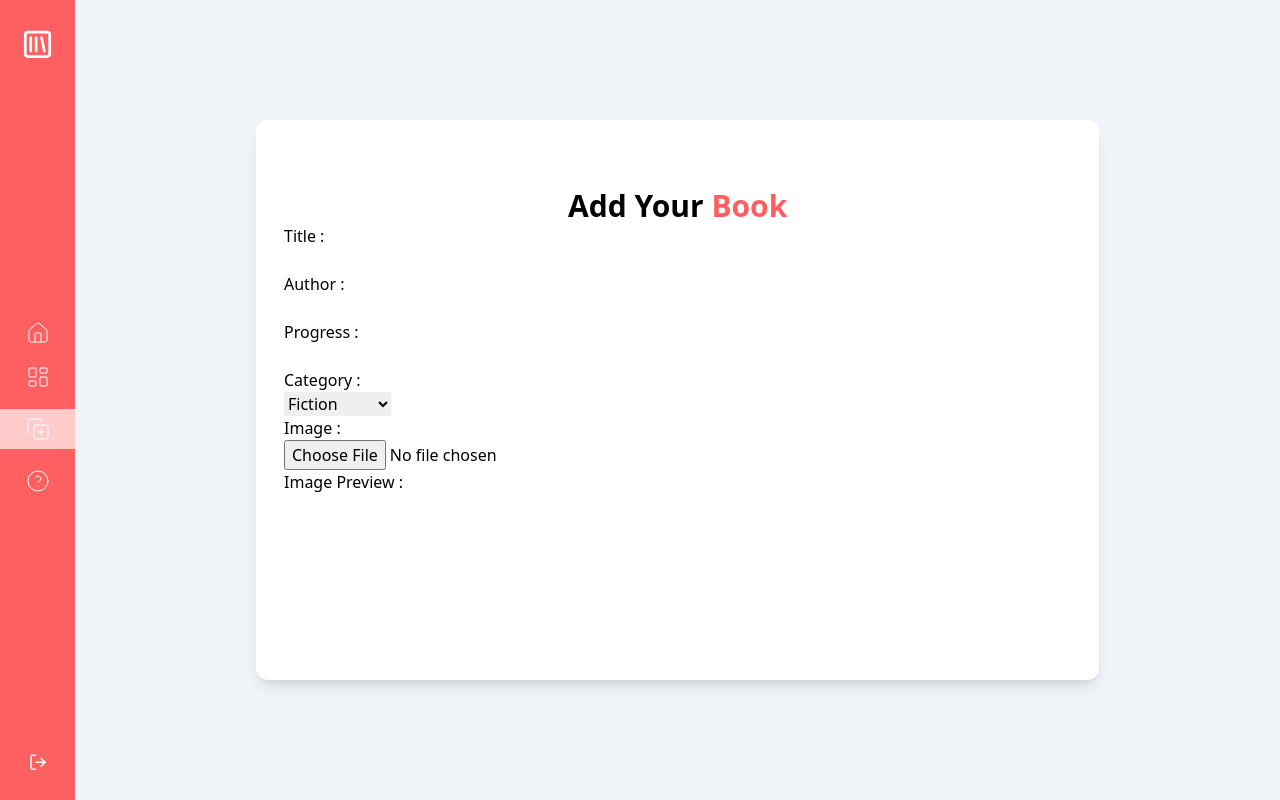
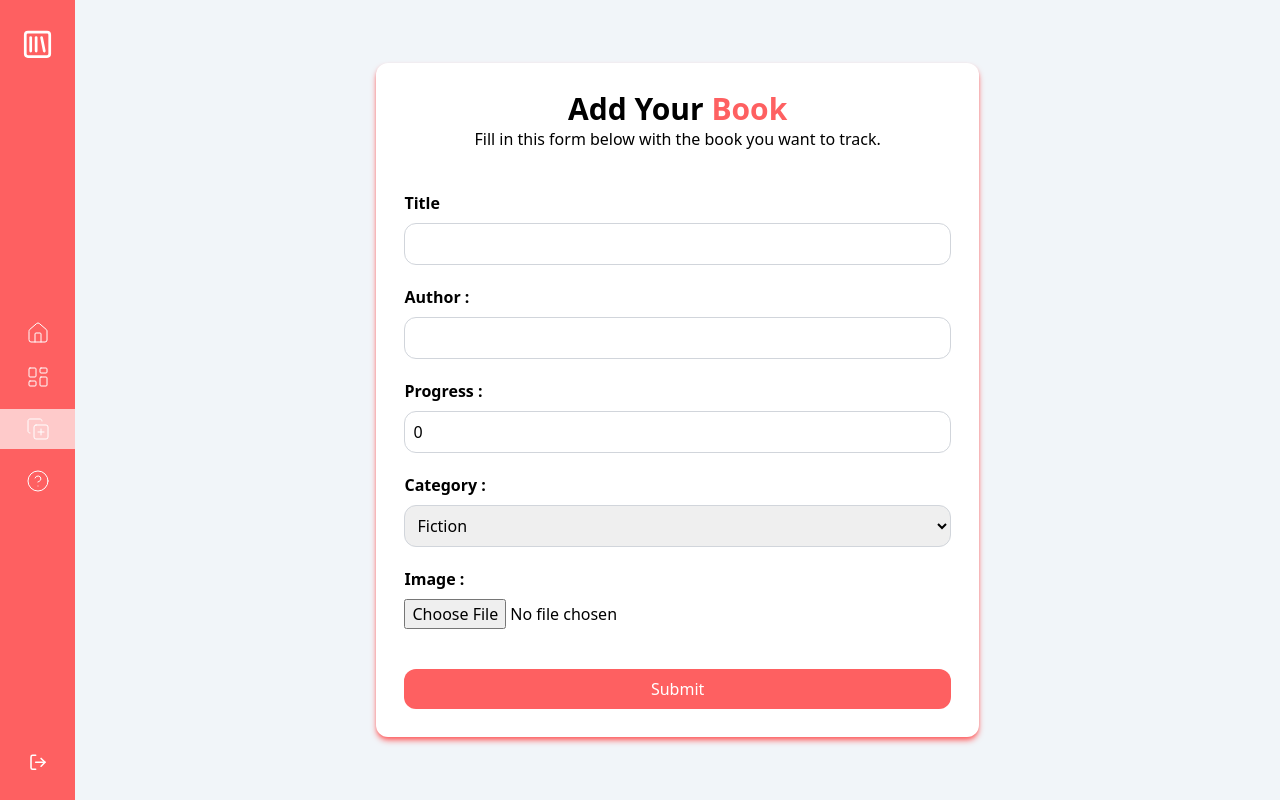
Before and after one commit to eszw10/shelf-app, a React (Vite) app: page /add in a window 1280 px wide. Built offline with nearby package versions, Linux system fonts and the light colour scheme; a web font is replaced by a local one.

Commit message:
binding get API and fix bugs

```diff
--- a/src/components/Book.jsx
+++ b/src/components/Book.jsx
@@ -1,15 +1,19 @@
 import PropTypes from "prop-types";
+import { imageConverter } from "../utils";
 
 const Book = ({ data, handleClick }) => {
+  const imageSrc = imageConverter(data.image);
+  console.log(imageSrc);
+
   return (
     <div
       className="font-playfair flex flex-col gap-3 cursor-pointer"
       onClick={() => handleClick(data.id)}
     >
-      <img src={data.image} className="h-52 w-40" alt={data.title} />
+      <img src={imageSrc} className="h-52 w-40" alt={data.title} />
       <p className="w-40">{data.title}</p>
       <p className="text-xs text-gray-400">{data.author}</p>
-      <div className="mt-auto w-full h-1 bg-slate-400 rounded-sm">
+      <div className="mt-auto w-40 h-1 bg-slate-400 rounded-sm">
         {data.progress > 0 && (
           <div
             style={{ width: `${data.progress}%` }}
--- a/src/components/Detail.jsx
+++ b/src/components/Detail.jsx
@@ -1,32 +1,105 @@
 import PropTypes from "prop-types";
 import { useState } from "react";
+import { imageConverter } from "../utils";
 
 const Detail = ({ data }) => {
-  const [isChanged, setIsChanged] = useState(false);
+  const imageSrc = imageConverter(data.image);
+  const [image, setImage] = useState(null);
+  const [book, setBook] = useState(data);
+  const [preview, setPreview] = useState(null);
+
+  const handleImageChange = (e) => {
+    const file = e.target.files[0];
+    if (file) {
+      setImage(file);
+      const previewURL = URL.createObjectURL(file);
+      setPreview(previewURL);
+    }
+  };
+
+  const handleChange = (e) => {
+    const { name, value } = e.target;
+    const file = e.target.files[0];
+    if (name == "image") {
+      if (file) {
+        setImage(file);
+        const previewURL = URL.createObjectURL(file);
+        setPreview(previewURL);
+      }
+    }
+    setBook((book) => ({
+      ...book,
+      [name]: name == "image" ? image : value,
+    }));
+  };
+
+  const formData = new FormData();
+  formData.append("image", image);
+
   return (
     <div className="w-1/2 bg-main flex flex-col justify-center items-center gap-7">
-      {isChanged ? (
-        <div className="">
-          <input type="text" name="title" value={data.title} />
-          <input type="text" name="author" value={data.author} />
-          <input type="number" name="progress" value={data.progress} />
-          <select name="category" id="">
-            <option value="Fic"></option>
+      <h1 className="font-semibold text-3xl text-white">Manage Book</h1>
+      <div className="flex flex-col items-center gap-7">
+        <img src={imageSrc} alt={book.title} className="rounded-xl" />
+        <div className="flex flex-col gap-2">
+          <p className="font-semibold">Title</p>
+          <input
+            type="text"
+            name="title"
+            className="outline-main p-2 border border-gray-300 rounded-xl"
+            value={book.title}
+            onChange={handleChange}
+            required
+          />
+        </div>
+        <div className="flex flex-col gap-2">
+          <p className="font-semibold">Author : </p>
+          <input
+            type="text"
+            name="author"
+            className="outline-main p-2 border border-gray-300 rounded-xl"
+            required
+            value={book.author}
+            onChange={handleChange}
+          />
+        </div>
+        <div className="flex flex-col gap-2">
+          <p className="font-semibold">Progress : </p>
+          <input
+            type="number"
+            name="progress"
+            className="outline-main p-2 border border-gray-300 rounded-xl"
+            value={book.progress}
+            required
+            onChange={handleChange}
+          />
+        </div>
+        <div className="flex flex-col gap-2">
+          <p className="font-semibold">Category : </p>
+          <select
+            name="category"
+            id=""
+            className="border border-gray-300 rounded-xl outline-main p-2"
+            value={book.category}
+            onChange={handleChange}
+          >
+            <option value="Fiction">Fiction</option>
+            <option value="Non-Fiction">Non-Fiction</option>
+            <option value="Education">Education</option>
+            <option value="Fantasy">Fantasy</option>
+            <option value="Drama">Drama</option>
+            <option value="History">History</option>
           </select>
-          <button>Delete</button>
-          <button>Update</button>
-          <button onClick={() => setIsChanged(false)}>Cancel</button>
         </div>
-      ) : (
-        <div className="">
-          <h1>Detail</h1>
-          <img src={data.image} alt="" />
-          <p>{data.title}</p>
-          <p>{data.author}</p>
-          <p>{data.progress}%</p>
-          <button onClick={() => setIsChanged(true)}>Change</button>
+        <div className="flex justify-center items-center gap-5">
+          <button className="bg-red-600 font-semibold text-white py-2 px-6 rounded-lg">
+            Delete
+          </button>
+          <button className="bg-green-600 font-semibold text-white py-2 px-6 rounded-lg">
+            Update
+          </button>
         </div>
-      )}
+      </div>
     </div>
   );
 };
--- a/src/components/Filter.jsx
+++ b/src/components/Filter.jsx
@@ -1,6 +1,8 @@
 import PropTypes from "prop-types";
 
 const Filter = ({ data, handleClick }) => {
+  console.log(typeof data.value);
+
   return (
     <button
       className={`${
--- a/src/components/Reminder.jsx
+++ b/src/components/Reminder.jsx
@@ -1,15 +1,19 @@
 import PropTypes from "prop-types";
 import { Link } from "react-router-dom";
 import { toast, Toaster } from "react-hot-toast";
+import { imageConverter } from "../utils";
 
 const Reminder = ({ data }) => {
   const book = data.filter((book) => book.progress < 70 && book.progress >= 0);
   const chosenBook = book[Math.floor(Math.random() * book.length)];
+  const imageSrc = imageConverter(chosenBook.image);
+  console.log(imageSrc);
+
   const notify = () =>
-    toast.success("Sure Boss, Dont forget to read it later!");
+    toast.success("Sure Boss, Don't forget to read it later!");
   return (
     <div className="flex bg-ground-light gap-5 p-6 rounded-xl w-[30%] 2xl:w-[25%]">
-      <img src={chosenBook.image} alt={chosenBook.title} />
+      <img src={imageSrc} alt={chosenBook.title} />
       <div className="flex flex-col">
         <p className="mb-5">
           Did you read <strong>{chosenBook.title}</strong> by{" "}
--- a/src/pages/AddBook.jsx
+++ b/src/pages/AddBook.jsx
@@ -1,25 +1,99 @@
+import { useState } from "react";
+import books from "../booklist";
+
 const AddBook = () => {
+  const [book, setBook] = useState({
+    id: books.length + 1,
+    title: "",
+    author: "",
+    progress: 0,
+    isRead: false,
+    image: null,
+    category: "",
+  });
+  const [image, setImage] = useState(null);
+  const [preview, setPreview] = useState(null);
+
+  const handleImageChange = (e) => {
+    const file = e.target.files[0];
+    if (file) {
+      setImage(file);
+      const previewURL = URL.createObjectURL(file);
+      setPreview(previewURL);
+    }
+  };
+
+  const handleChange = (e) => {
+    const { name, value } = e.target;
+    const file = e.target.files[0];
+    if (name == "image") {
+      if (file) {
+        setImage(file);
+        const previewURL = URL.createObjectURL(file);
+        setPreview(previewURL);
+      }
+    }
+    setBook((book) => ({
+      ...book,
+      [name]: name == "image" ? image : value,
+    }));
+  };
+
+  const formData = new FormData();
+  formData.append("image", image);
+
   return (
     <div className="bg-slate-100 flex justify-center items-center w-full">
-      <div className="bg-white h-[70%] w-[70%] rounded-xl shadow-lg p-7">
-        <h1 className="text-3xl font-bold text-center pt-10">
+      <div className="bg-white w-[50%] flex flex-col gap-10 rounded-xl shadow-main shadow-md p-7">
+        <section className="flex flex-col items-center justify-center">
+          <h1 className="text-3xl font-bold text-center">
             Add Your <span className="text-main">Book</span>
           </h1>
-        <div className="">
-          <p>Title : </p>
-          <input type="text" name="title" />
+          <p>Fill in this form below with the book you want to track.</p>
+        </section>
+        <form action="" className="flex flex-col gap-5">
+          <div className="flex flex-col gap-2">
+            <p className="font-semibold">Title</p>
+            <input
+              type="text"
+              name="title"
+              className="outline-main p-2 border border-gray-300 rounded-xl"
+              value={book.title}
+              onChange={handleChange}
+              required
+            />
           </div>
-        <div className="">
-          <p>Author : </p>
-          <input type="text" name="author" />
+          <div className="flex flex-col gap-2">
+            <p className="font-semibold">Author : </p>
+            <input
+              type="text"
+              name="author"
+              className="outline-main p-2 border border-gray-300 rounded-xl"
+              required
+              value={book.author}
+              onChange={handleChange}
+            />
           </div>
-        <div className="">
-          <p>Progress : </p>
-          <input type="number" name="progress" />
+          <div className="flex flex-col gap-2">
+            <p className="font-semibold">Progress : </p>
+            <input
+              type="number"
+              name="progress"
+              className="outline-main p-2 border border-gray-300 rounded-xl"
+              value={book.progress}
+              required
+              onChange={handleChange}
+            />
           </div>
-        <div className="">
-          <p>Category : </p>
-          <select name="category" id="">
+          <div className="flex flex-col gap-2">
+            <p className="font-semibold">Category : </p>
+            <select
+              name="category"
+              id=""
+              className="border border-gray-300 rounded-xl outline-main p-2"
+              value={book.category}
+              onChange={handleChange}
+            >
               <option value="Fiction">Fiction</option>
               <option value="Non-Fiction">Non-Fiction</option>
               <option value="Education">Education</option>
@@ -28,11 +102,25 @@ const AddBook = () => {
               <option value="History">History</option>
             </select>
           </div>
-        <div className="">
-          <p>Image :</p>
-          <input type="file" accept="image/*" name="" id="" />
+          <div className="flex flex-col gap-2">
+            <p className="font-semibold">Image :</p>
+            <input
+              type="file"
+              accept="image/*"
+              name=""
+              id=""
+              onChange={handleImageChange}
+              value={image}
+            />
           </div>
+          {preview && (
+            <div className="flex gap-2">
               <div className="">Image Preview :</div>
+              <img src={preview} alt="image-preview" className="h-14" />
+            </div>
+          )}
+        </form>
+        <button className="bg-main text-white p-2 rounded-xl">Submit</button>
       </div>
     </div>
   );
--- a/src/pages/Home.jsx
+++ b/src/pages/Home.jsx
@@ -1,15 +1,18 @@
 import QuotesBox from "../components/QuotesBox";
-import books from "../booklist";
+// import books from "../booklist";
 import Book from "../components/Book";
 import Statistic from "../components/Statistic";
 import { CircleUserRound, Mail } from "lucide-react";
 import Reminder from "../components/Reminder";
 import Community from "../components/Community";
 import { Link } from "react-router-dom";
+import { useEffect, useState } from "react";
 
 const Home = () => {
-  const uniqueAuthor = [...new Set(books.map((book) => book.author))].length;
-  const onGoing = books.filter(
+  const [books, setBooks] = useState([]);
+  const [loading, setLoading] = useState(true);
+  const uniqueAuthor = [...new Set(books?.map((book) => book.author))].length;
+  const onGoing = books?.filter(
     (book) => book.progress < 100 && book.progress > 0
   ).length;
   const statistics = [
@@ -29,6 +32,25 @@ const Home = () => {
       value: onGoing,
     },
   ];
+
+  const fetchBooks = async () => {
+    try {
+      const response = await fetch("http://localhost:8080/books");
+      const data = await response.json();
+      setBooks(data);
+    } catch (error) {
+      console.log(error);
+    } finally {
+      setLoading(false);
+    }
+  };
+
+  useEffect(() => {
+    fetchBooks();
+  }, []);
+
+  console.log(books);
+
   return (
     <div className="pb-10 flex flex-col gap-7 w-full bg-slate-100">
       <div className="flex justify-between bg-white px-9 py-4">
@@ -40,16 +62,26 @@ const Home = () => {
       </div>
       <div className="flex mx-9 justify-between items-center">
         <QuotesBox />
-        <Reminder data={books} />
+        {loading ? (
+          <div className="flex justify-center items-center w-[30%]">
+            <div className="w-16 h-16 border-4 border-t-4 border-gray-300 rounded-full animate-spin border-t-main"></div>
+          </div>
+        ) : (
+          <Reminder data={books} />
+        )}
       </div>
       <p className="text-gray-400 text-xl mx-9">Continue Reading</p>
       <div className="flex justify-between mx-9">
         <div className="flex justify-between w-[60%]">
-          {books
-            .filter((book) => book.id < 5)
-            .map((book) => (
-              <Book key={book.id} data={book} />
-            ))}
+          {loading ? (
+            <div className="w-full flex justify-center items-center">
+              <div className="w-16 h-16 border-4 border-t-4 border-gray-300 rounded-full animate-spin border-t-main"></div>
+            </div>
+          ) : (
+            books
+              .filter((book) => book.id < 5)
+              .map((book) => <Book key={book.id} data={book} />)
+          )}
         </div>
         <Community />
       </div>
--- a/src/pages/Library.jsx
+++ b/src/pages/Library.jsx
@@ -1,10 +1,13 @@
 import Book from "../components/Book";
-import booksArr from "../booklist";
 import Filter from "../components/Filter";
-import { useState } from "react";
+import { useEffect, useState } from "react";
 import Detail from "../components/Detail";
 import SearchBar from "../components/SearcBar";
 const Library = () => {
+  const [books, setBooks] = useState([]);
+  const [loading, setLoading] = useState(true);
+  const [filteredBooks, setFilteredBooks] = useState([]);
+  const [activeBook, setActiveBook] = useState(null);
   const [filters, setFilters] = useState([
     {
       id: 1,
@@ -43,37 +46,57 @@ const Library = () => {
     },
   ]);
 
-  const [books, setBooks] = useState(booksArr);
-  const [activeBook, setActiveBook] = useState(null);
+  const fetchBooks = async () => {
+    try {
+      const response = await fetch("http://localhost:8080/books");
+      const data = await response.json();
+      setBooks(data);
+      setFilteredBooks(data);
+      console.log(data);
+    } catch (error) {
+      console.log(error);
+    } finally {
+      setLoading(false);
+    }
+  };
+
+  useEffect(() => {
+    fetchBooks();
+  }, []);
 
   const handleFilter = (value) => {
     const filtered =
-      value === "All"
-        ? booksArr
-        : booksArr.filter((book) => book.category === value);
-    setBooks(filtered);
+      value == "All"
+        ? books
+        : books.filter(
+            (book) => book.category.toLowerCase() == value.toLowerCase()
+          );
     setFilters((filters) =>
-      filters.map((filter) => {
-        if (filter.value === value) {
-          return { ...filter, isActive: true };
-        }
-        return { ...filter, isActive: false };
-      })
+      filters.map((filter) => ({
+        ...filter,
+        isActive: filter.value === value,
+      }))
     );
+    setFilteredBooks(filtered);
   };
 
   const handleSearch = (word) => {
-    setBooks(booksArr.filter((book) => book.title.includes(word)));
+    if (!word) {
+      setFilteredBooks(books); // Reset to all books if no search term
+    } else {
+      const filtered = books.filter((book) =>
+        book.title.toLowerCase().includes(word.toLowerCase())
+      );
+      setFilteredBooks(filtered); // Set books based on search term
+    }
   };
 
   const handleActiveBook = (id) => {
     if (activeBook === id) {
       setActiveBook(null);
     }
-    setActiveBook(id);
+    setActiveBook(id - 1);
   };
-
-  console.log(activeBook);
 
   return (
     <div
@@ -85,6 +108,12 @@ const Library = () => {
         <SearchBar handleSearch={handleSearch} />
         <div className="bg-white shadow-lg flex flex-col gap-5 p-7 rounded-xl">
           <h3 className="font-bold text-2xl">Categories</h3>
+          {loading ? (
+            <div className="flex justify-center items-center w-[30%]">
+              <div className="w-16 h-16 border-4 border-t-4 border-gray-300 rounded-full animate-spin border-t-main"></div>
+            </div>
+          ) : (
+            <>
               <div className="flex items-center gap-2">
                 {filters.map((filter) => (
                   <Filter
@@ -94,13 +123,13 @@ const Library = () => {
                   />
                 ))}
               </div>
-          {books.length > 0 ? (
+              {filteredBooks.length > 0 ? (
                 <div
                   className={`grid ${
                     activeBook !== null ? "grid-cols-4" : "grid-cols-5"
                   } gap-7`}
                 >
-              {books.map((book) => (
+                  {filteredBooks.map((book) => (
                     <Book
                       key={book.id}
                       data={book}
@@ -113,9 +142,13 @@ const Library = () => {
                   you have no book with this category.
                 </div>
               )}
+            </>
+          )}
         </div>
       </div>
-      {activeBook !== null && <Detail data={books[activeBook]} />}
+      {activeBook !== null && (
+        <Detail data={books[activeBook]} isLoading={loading} />
+      )}
     </div>
   );
 };
```
Also changed, not shown: src/utils.js (added, +14 -0 lines). Lines whose indentation alone changed are shown as unchanged.
